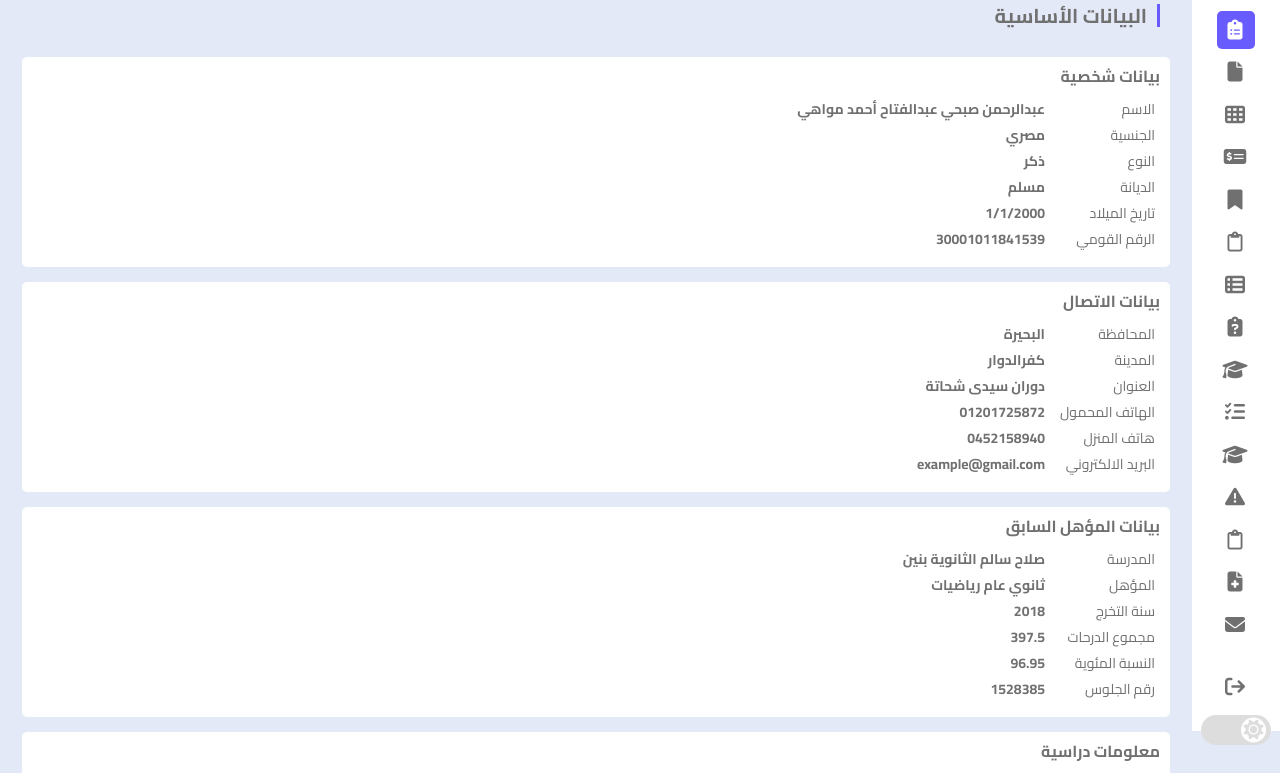
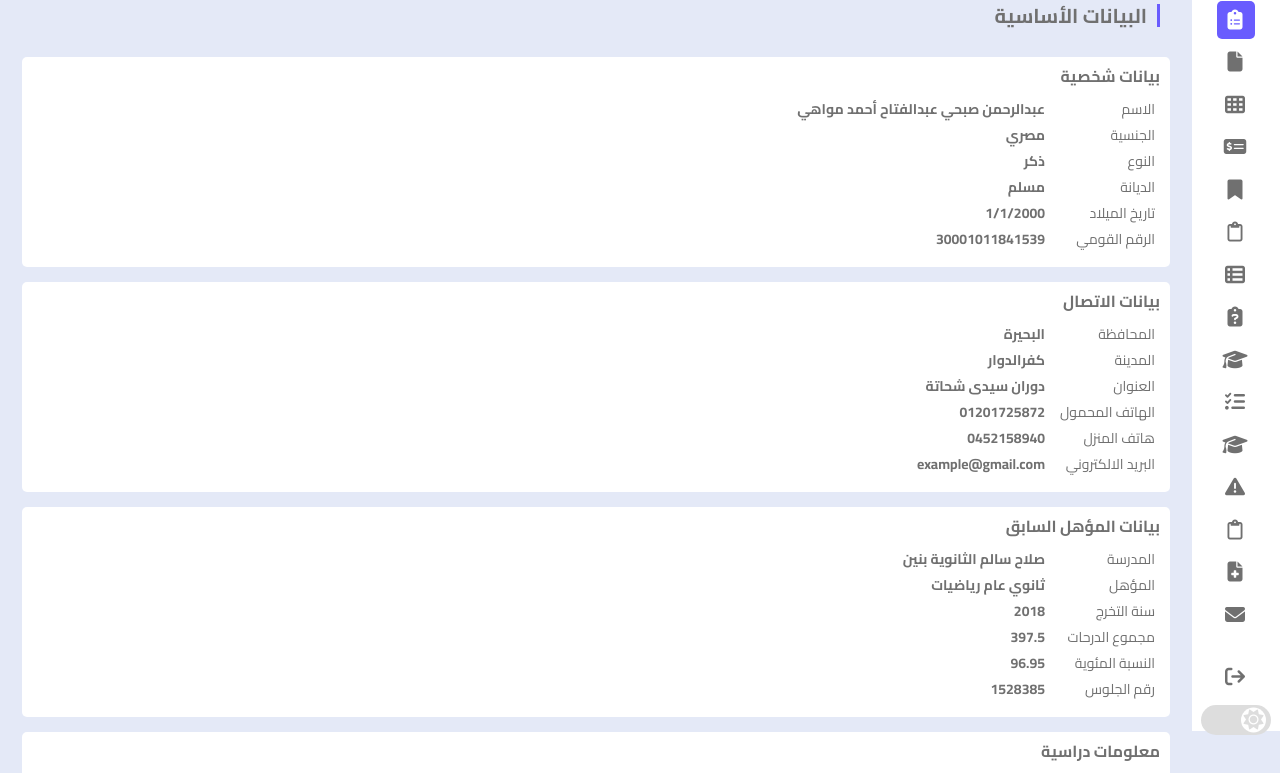
Before and after one commit to abdoSobhy1/ibn-elhaitham, a plain HTML site: page index.html in a window 1280 px wide. Shown: the part 69-842 px from the top of the page. Drawn offline with Linux system fonts and the light colour scheme.

Commit message:
Update main.css

```diff
--- a/css/main.css
+++ b/css/main.css
@@ -207,7 +207,7 @@ body.dark .sidebar header .toggle {
 }
 
 .sidebar .menu-bar {
-    height: calc(100% - 30px);
+    height: calc(100% - 50px);
     display: flex;
     flex-direction: column;
     justify-content: space-between;
```
